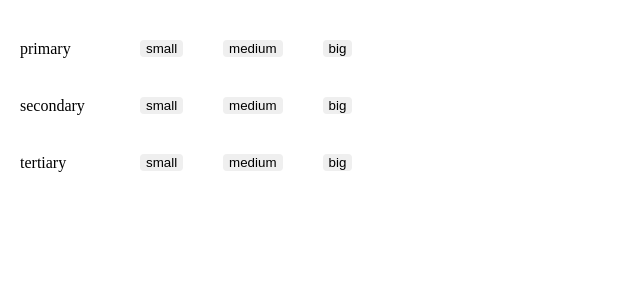
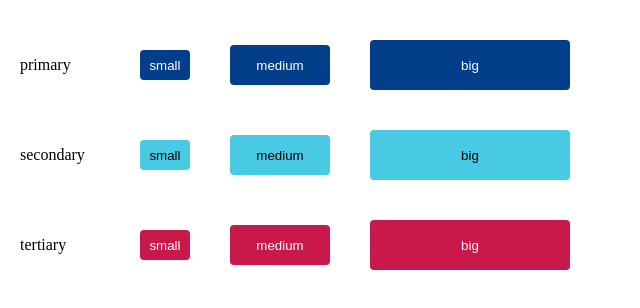
Before and after one commit to cotae-platform/cotae-ui, a React (Create React App) app: page /design-example in a window 1280 px wide. Shown: the top 308 px of the page, without its empty margins (0-640 px from the left). Built offline with nearby package versions, Linux system fonts and the light colour scheme.

Commit message:
chore: button 스타일링 컨벤션 제안

```diff
--- a/src/components/basic/Button/index.tsx
+++ b/src/components/basic/Button/index.tsx
@@ -1,19 +1,19 @@
 import { ReactNode } from 'react';
-import cx from 'classnames';
+
+import { ColorType, SizeType } from '@src/types';
 
 import { Button } from './style';
 
 interface Props extends React.ButtonHTMLAttributes<HTMLButtonElement> {
-  className?: string;
-  color: 'primary' | 'secondary' | 'tertiary';
-  size: 'big' | 'medium' | 'small';
+  color: ColorType;
+  size: SizeType;
   onClick: () => void;
   children: ReactNode;
 }
 
-function CommonButton({ className, type = 'button', color, size, onClick, children }: Props) {
+function CommonButton({ type = 'button', color, size, onClick, children }: Props) {
   return (
-    <Button type={type} className={cx(`${size}-button`, color, className)} onClick={onClick}>
+    <Button type={type} color={color} size={size} onClick={onClick}>
       {children}
     </Button>
   );
--- a/src/components/basic/Button/style.ts
+++ b/src/components/basic/Button/style.ts
@@ -1,6 +1,19 @@
 import styled from '@emotion/styled';
 
-const Button = styled.button`
+import { ColorType } from '@src/types/color';
+import { SizeType } from '@src/types/size';
+
+interface Props {
+  color: ColorType;
+  size: SizeType;
+}
+
+const Button = styled.button<Props>`
+  width: ${({ theme, size }) => theme.button[size].width};
+  height: ${({ theme, size }) => theme.button[size].height};
+
+  background: ${({ theme, color }) => theme.colors[color].background};
+  color: ${({ theme, color }) => theme.colors[color].color};
   border-radius: 4px;
 `;
 
--- a/src/pages/DesignExample/index.tsx
+++ b/src/pages/DesignExample/index.tsx
@@ -2,66 +2,28 @@ import Button from '@src/components/basic/Button';
 import Column from '@src/components/basic/grid/Column';
 import Row from '@src/components/basic/grid/Row';
 
+import { ColorType, SizeType } from '@src/types';
+
 import { Wrapper, Padding, Title } from './style';
 
 function DesignExamplePage() {
+  const colorList: ColorType[] = ['primary', 'secondary', 'tertiary'];
+  const sizeList: SizeType[] = ['small', 'medium', 'big'];
   return (
     <Wrapper>
       <Column>
-        <Row alignItems="center">
-          <Title>primary</Title>
-          <Padding>
-            <Button color="primary" size="small" onClick={() => {}}>
-              small
-            </Button>
-          </Padding>
-          <Padding>
-            <Button color="primary" size="medium" onClick={() => {}}>
-              medium
-            </Button>
-          </Padding>
-          <Padding>
-            <Button color="primary" size="big" onClick={() => {}}>
-              big
-            </Button>
-          </Padding>
-        </Row>
-        <Row alignItems="center">
-          <Title>secondary</Title>
-          <Padding>
-            <Button color="secondary" size="small" onClick={() => {}}>
-              small
-            </Button>
-          </Padding>
-          <Padding>
-            <Button color="secondary" size="medium" onClick={() => {}}>
-              medium
-            </Button>
-          </Padding>
-          <Padding>
-            <Button color="secondary" size="big" onClick={() => {}}>
-              big
-            </Button>
-          </Padding>
-        </Row>
-        <Row alignItems="center">
-          <Title>tertiary</Title>
-          <Padding>
-            <Button color="tertiary" size="small" onClick={() => {}}>
-              small
-            </Button>
-          </Padding>
-          <Padding>
-            <Button color="tertiary" size="medium" onClick={() => {}}>
-              medium
-            </Button>
-          </Padding>
-          <Padding>
-            <Button color="tertiary" size="big" onClick={() => {}}>
-              big
-            </Button>
-          </Padding>
-        </Row>
+        {colorList.map((color, index) => (
+          <Row key={color + index.toString()} alignItems="center">
+            <Title>{color}</Title>
+            {sizeList.map((size) => (
+              <Padding key={size + index.toString()}>
+                <Button color={color} size={size} onClick={() => {}}>
+                  {size}
+                </Button>
+              </Padding>
+            ))}
+          </Row>
+        ))}
       </Column>
     </Wrapper>
   );
```
